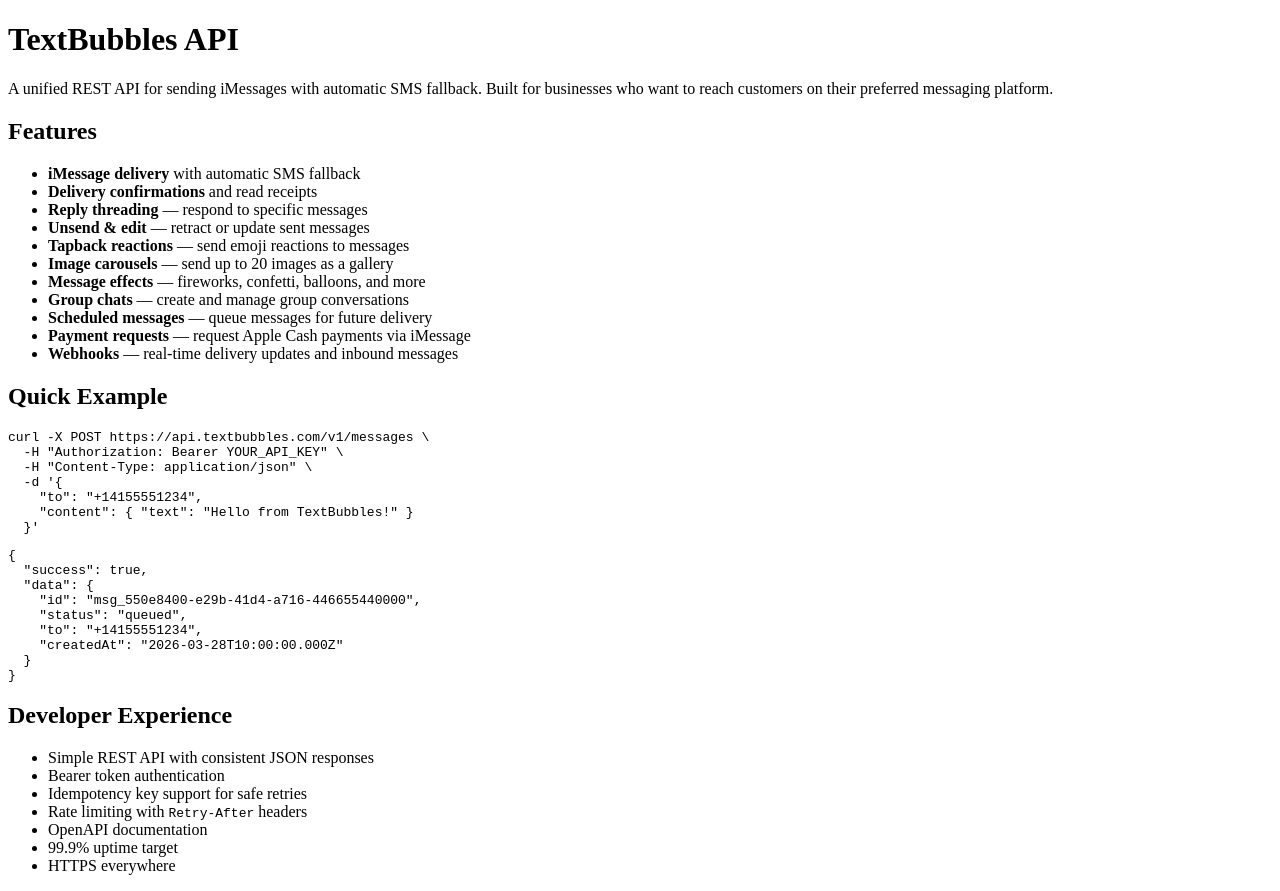
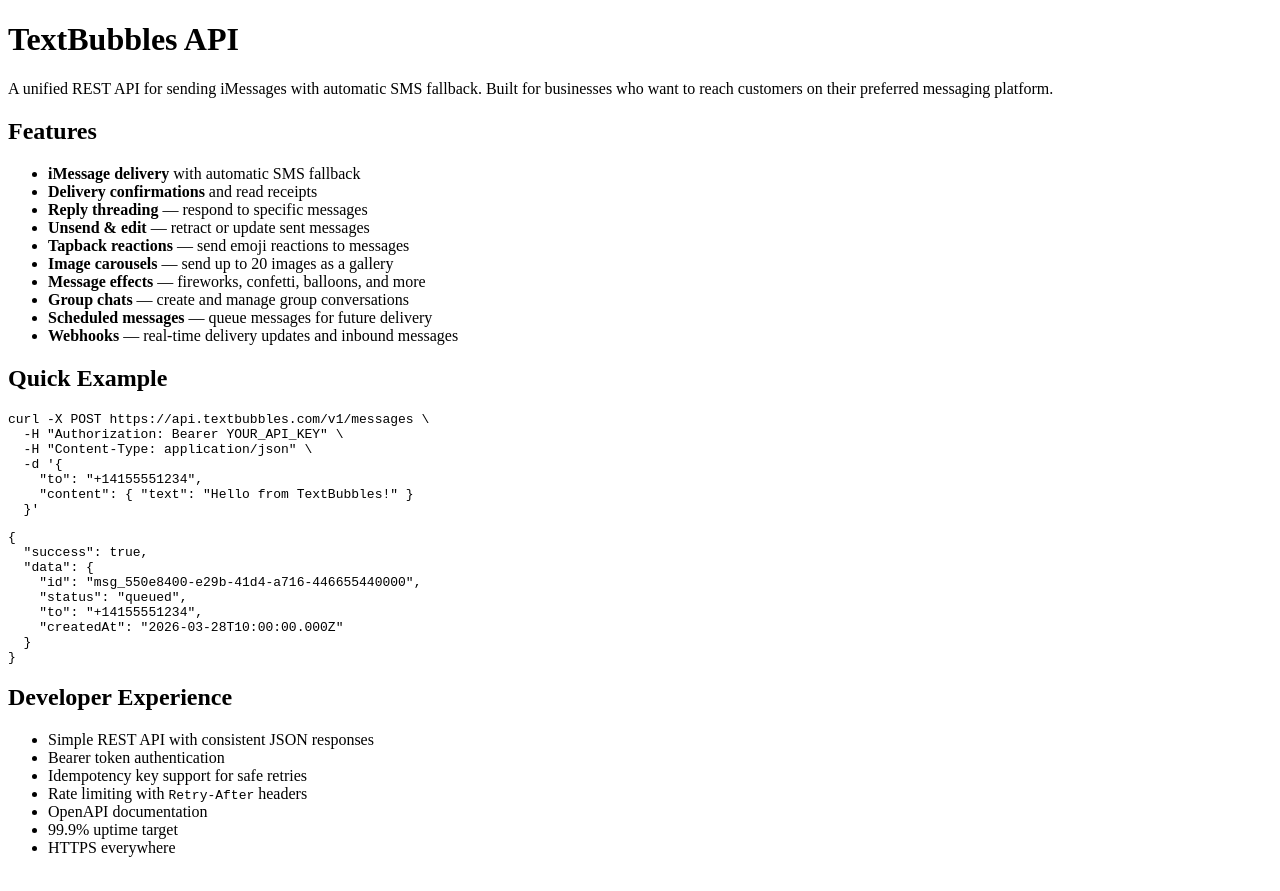
Before and after one commit to textbubbles/docs, a Next.js app: page / in a window 1280 px wide. Built offline with nearby package versions, Linux system fonts and the light colour scheme.

Commit message:
Remove payment requests from features list
Removed payment requests feature from the list.

```diff
--- a/pages/index.mdx
+++ b/pages/index.mdx
@@ -13,7 +13,6 @@
 - **Message effects** — fireworks, confetti, balloons, and more
 - **Group chats** — create and manage group conversations
 - **Scheduled messages** — queue messages for future delivery
-- **Payment requests** — request Apple Cash payments via iMessage
 - **Webhooks** — real-time delivery updates and inbound messages
 
 ## Quick Example
```
